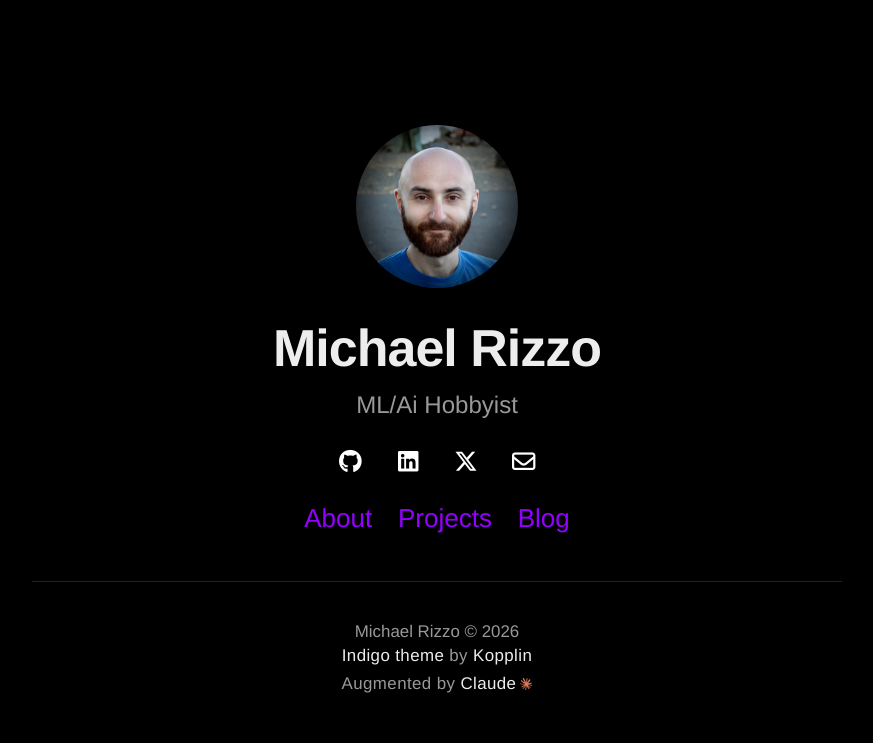
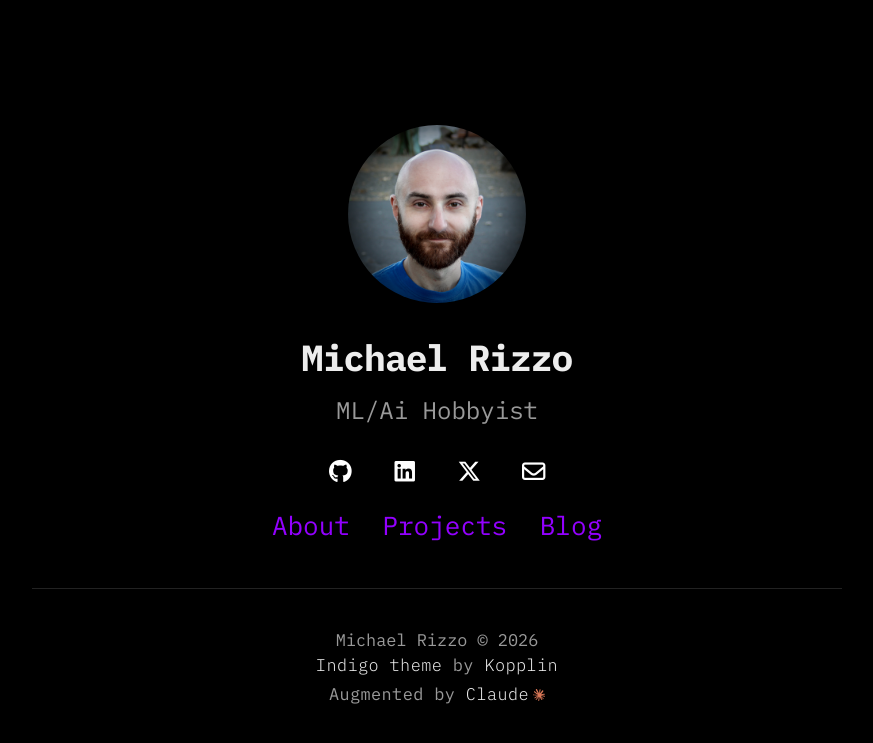
Before and after one commit to MikeRizzo/mikerizzo.github.io, a Jekyll site: the page built from index.html, in a window 1280 px wide. Shown: the top 743 px of the page, without its empty margins (203-1076 px from the left). Built offline with Jekyll 4.4.1, drawn with Linux system fonts in a browser that asks for light colours; nearby versions of some CDN libraries.

Commit message:
Made Name smaller, profile photo bigger, changed IBM Plex Mono as font

```diff
--- a/_layouts/default.html
+++ b/_layouts/default.html
@@ -11,6 +11,10 @@ layout: compress
 
     <meta charset="utf-8">
     <meta name=viewport content="width=device-width, initial-scale=1">
+
+    <link rel="preconnect" href="https://fonts.googleapis.com">
+    <link rel="preconnect" href="https://fonts.gstatic.com" crossorigin>
+    <link href="https://fonts.googleapis.com/css2?family=IBM+Plex+Mono:wght@300;400;700&display=swap" rel="stylesheet">
     <meta name=author content="{{ site.title }}">
 
     {% seo %}
--- a/_sass/base/variables-dark.sass
+++ b/_sass/base/variables-dark.sass
@@ -1,5 +1,5 @@
-$fontSans: "Helvetica Neue", Helvetica, Arial, sans-serif
-$fontMonospace: "Consolas", Liberation Mono, Menlo, Courier, monospace
+$fontSans: "IBM Plex Mono", "Consolas", Menlo, Courier, monospace
+$fontMonospace: "IBM Plex Mono", "Consolas", Liberation Mono, Menlo, Courier, monospace
 
 $alpha: #aaa
 $beta: #ededed
--- a/_sass/base/variables.sass
+++ b/_sass/base/variables.sass
@@ -1,5 +1,5 @@
-$fontSans: "Helvetica Neue", Helvetica, Arial, sans-serif
-$fontMonospace: "Consolas", Liberation Mono, Menlo, Courier, monospace
+$fontSans: "IBM Plex Mono", "Consolas", Menlo, Courier, monospace
+$fontMonospace: "IBM Plex Mono", "Consolas", Liberation Mono, Menlo, Courier, monospace
 
 $alpha: #666
 $beta: #222
--- a/_sass/components/header.sass
+++ b/_sass/components/header.sass
@@ -6,8 +6,8 @@
     z-index: 99
 
     > .link > .selfie
-        width: 12.5rem
-        height: 12.5rem
+        width: 13.7rem
+        height: 13.7rem
         margin-bottom: 25px
         border-radius: 100%
         transition: all .2s
@@ -18,7 +18,7 @@
             opacity: .8
 
     > .title
-        font-size: 4rem
+        font-size: 2.8rem // ~36px at the 13px root
         margin: 0 0 13px
 
     > .description
```
